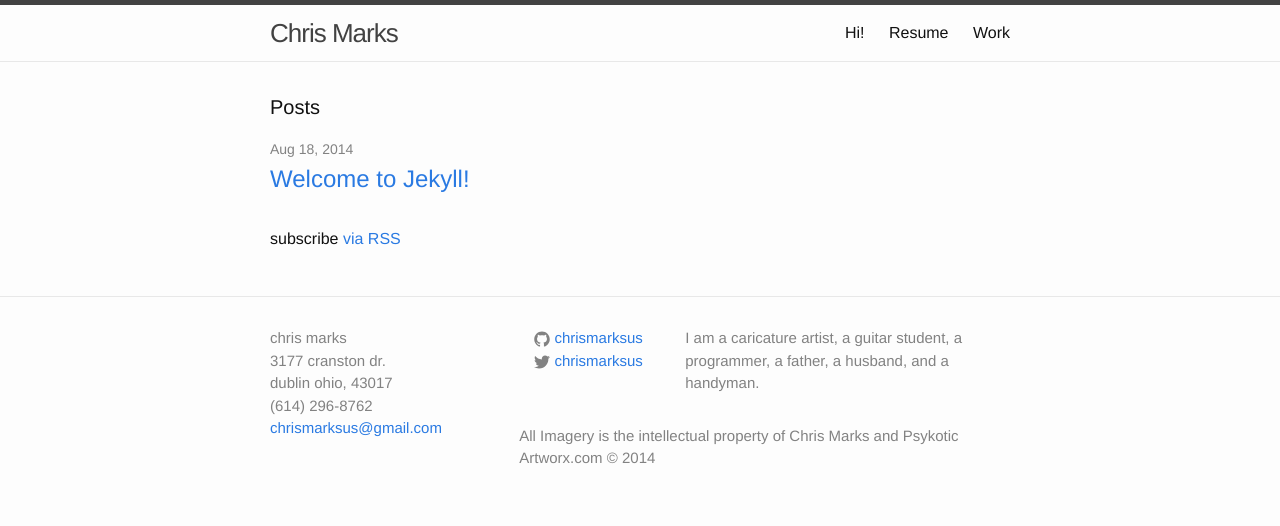
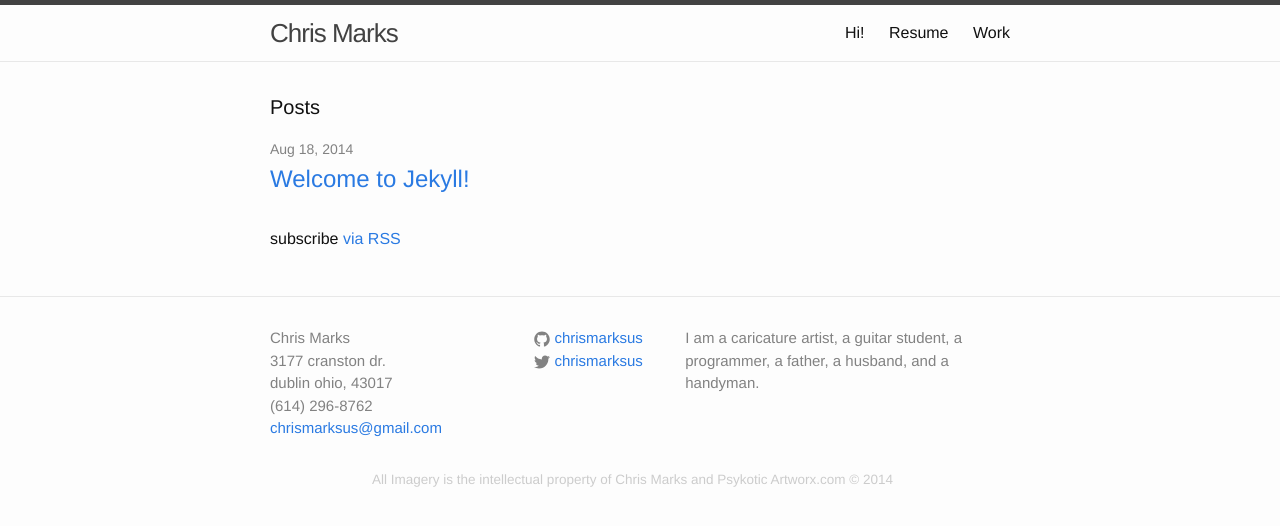
Before and after one commit to chrismarksus/chrismarksus.github.io, a Jekyll site: the page built from index.html, in a window 1280 px wide. Shown: the top 526 px of the page. Built offline with Jekyll 4.4.1, drawn with Linux system fonts in a browser that asks for light colours.

Commit message:
add css for full name and copyright

```diff
--- a/css/main.scss
+++ b/css/main.scss
@@ -47,3 +47,13 @@ $on-laptop:        800px;
         "layout",
         "syntax-highlighting"
 ;
+
+.full_name {
+    text-transform: capitalize;
+}
+.copyright {
+    clear: both;
+    text-align: center;
+    font-size: 90%;
+    color: #CCC;
+}
```
